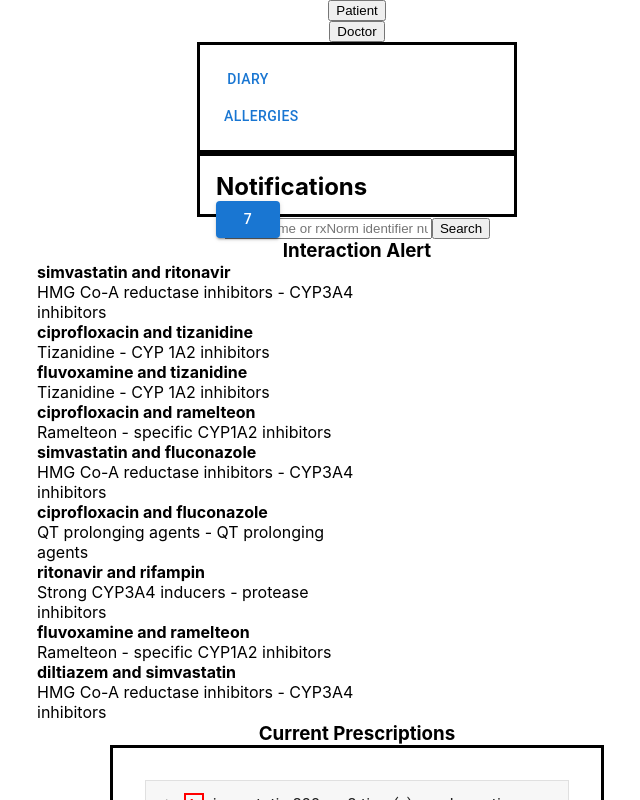
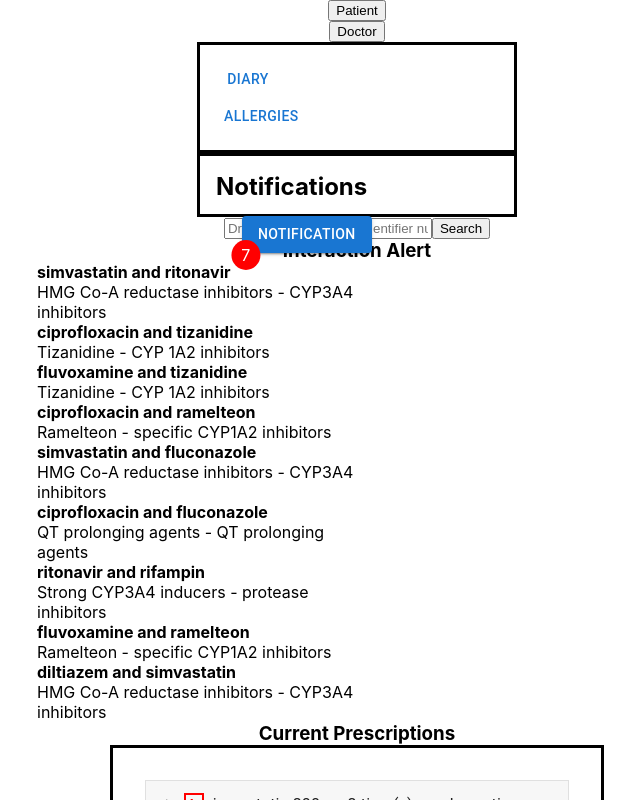
Before and after one commit to SchoolOfCode/final-project_front-end-five-guys, a React (Create React App) app in the folder medi-check/: page / in a window 1280 px wide. Both pictures are taken after a click on the button "Patient". Shown: the top 800 px of the page, without its empty margins (283-923 px from the left). Built offline with nearby package versions, Linux system fonts and the light colour scheme.

Commit message:
Updated the notifications to show the number in a circle

```diff
--- a/medi-check/src/MUIcomponents/Popover/index.js
+++ b/medi-check/src/MUIcomponents/Popover/index.js
@@ -3,6 +3,8 @@ import Popover from "@mui/material/Popover";
 import Typography from "@mui/material/Typography";
 import Button from "@mui/material/Button";
 import { v4 as uuidv4 } from "uuid";
+import "./popover.css";
+// IoNotificationsOutline from "react-icons";
 
 export default function BasicPopover({ data, notifications, prepaid }) {
   const [anchorEl, setAnchorEl] = useState(null);
@@ -33,9 +35,17 @@ export default function BasicPopover({ data, notifications, prepaid }) {
 
   return (
     <div>
-      <Button aria-describedby={id} variant="contained" onClick={handleClick}>
-        {notifications}
-      </Button>
+      <div className="notifications">
+        <Button
+          sx={{ position: "relative" }}
+          aria-describedby={id}
+          variant="contained"
+          onClick={handleClick}
+        >
+          <span>notification</span>
+        </Button>
+        <div className="notification-number">{notifications}</div>
+      </div>
       <Popover
         id={id}
         open={open}
--- /dev/null
+++ b/medi-check/src/MUIcomponents/Popover/popover.css
@@ -0,0 +1,20 @@
+.notifications {
+  color: white;
+  text-decoration: none;
+  padding: 15px 26px;
+  position: relative;
+  display: inline-block;
+  border-radius: 2px;
+}
+
+.notifications .notification-number {
+  position: absolute;
+  top: 50%;
+  left: 50%;
+  transform: translate(-260%, 20%);
+
+  padding: 5px 10px;
+  border-radius: 50%;
+  background: red;
+  color: white;
+}
```
